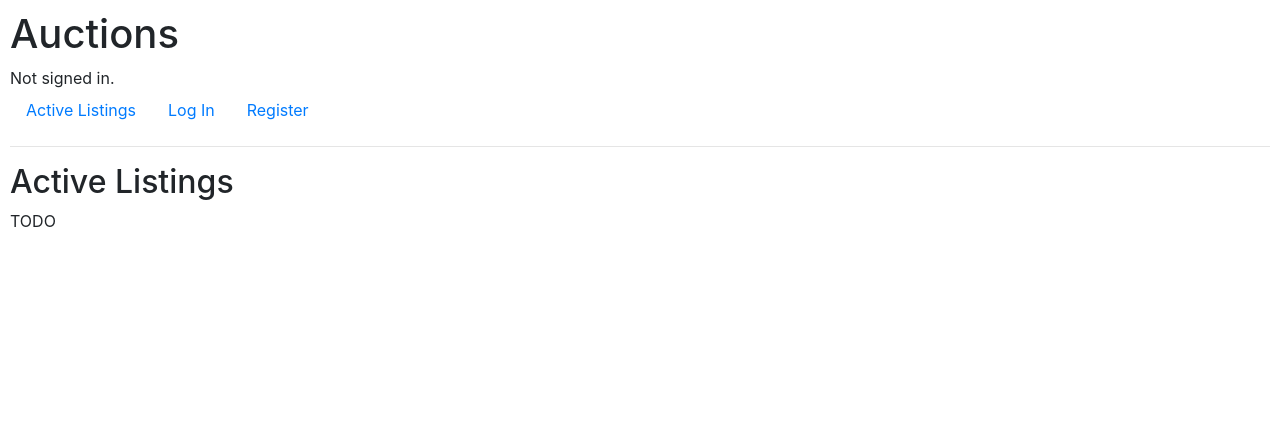
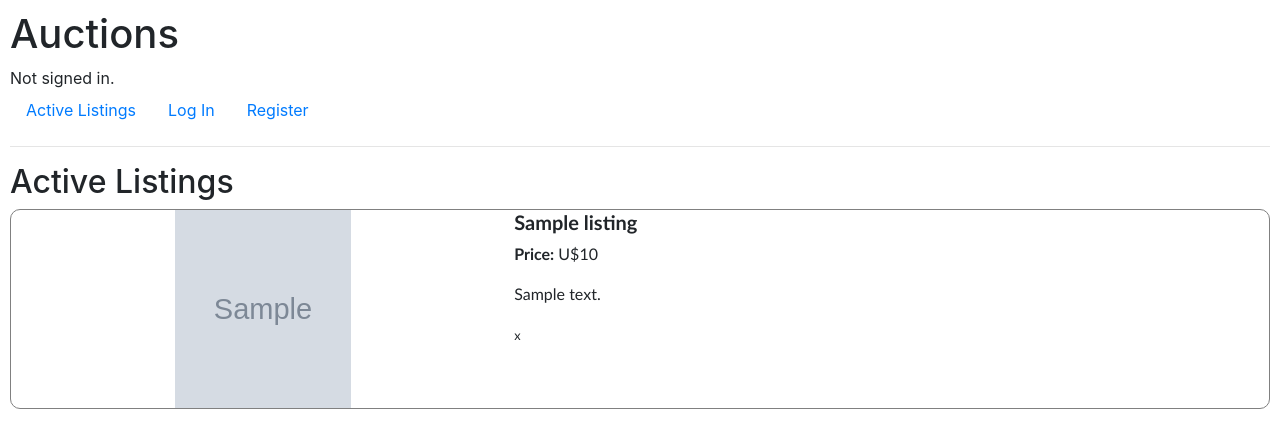
Before and after one commit to ivannerilo/cs50w_project2, a Django app: template auctions/templates/auctions/index.html in a window 1280 px wide. Shown: the top 448 px of the page. Run offline with Django 3.2, Linux system fonts and the light colour scheme; the template is opened without the code that fills it: most values are stand-ins (such as "Sample title", 1, 10 or a date in 2020); grey boxes marked "Sample" are stand-in pictures; some libraries are stand-ins or nearby versions.

```diff
--- a/auctions/static/auctions/styles.css
+++ b/auctions/static/auctions/styles.css
@@ -1,3 +1,36 @@
 body {
     padding: 10px;
 }
+
+.listing_container {
+    display: flex;
+    width: 100%;
+    height: 200px;
+    border: 1px solid grey;
+    border-radius: 10px;
+    overflow: hidden;
+}
+
+.listing_image{
+    width: 40%;
+    display: flex;
+    align-items: center;
+    justify-content: center;
+
+}
+
+.listing_content {
+    width: 60%;
+    display: flex;
+    align-items: center;
+    justify-content: center;
+    display: block;
+    font-family:'Gill Sans', 'Gill Sans MT', Calibri, 'Trebuchet MS', sans-serifs;
+
+
+}
+
+img {
+    width: 35%;
+    height: 100%;
+}
--- a/auctions/templates/auctions/index.html
+++ b/auctions/templates/auctions/index.html
@@ -1,7 +1,25 @@
 {% extends "auctions/layout.html" %}
+{% load static %}
+
+{% block style %}
+ <link href="{% static 'auctions/styles.css' %}?v={{ STATIC_VERSION }}" rel="stylesheet">
+{% endblock %}
+
+
 
 {% block body %}
     <h2>Active Listings</h2>
-
-    TODO
+    {% for listing in listings %}
+        <div class="listing_container">
+            <div class="listing_image">
+                <img src="media/{{listing.image}}"></img>
+            </div>
+            <div class="listing_content">
+                <h5><strong> {{listing.title}} </strong></h5>
+                <p><strong>Price:</strong> U${{listing.price}}</p>
+                <p> {{listing.description}} </p>
+                <small> {{listing.data_stamp}} </small>
+            </div>
+        </div>
+    {% endfor %}
 {% endblock %}
--- a/auctions/templates/auctions/layout.html
+++ b/auctions/templates/auctions/layout.html
@@ -5,7 +5,8 @@
     <head>
         <title>{% block title %}Auctions{% endblock %}</title>
         <link rel="stylesheet" href="https://stackpath.bootstrapcdn.com/bootstrap/4.4.1/css/bootstrap.min.css" integrity="sha384-Vkoo8x4CGsO3+Hhxv8T/Q5PaXtkKtu6ug5TOeNV6gBiFeWPGFN9MuhOf23Q9Ifjh" crossorigin="anonymous">
-        <link href="{% static 'auctions/styles.css' %}" rel="stylesheet">
+        {% block style %}
+        {% endblock %}
     </head>
     <body>
         <h1>Auctions</h1>
@@ -24,6 +25,9 @@
                 <li class="nav-item">
                     <a class="nav-link" href="{% url 'logout' %}">Log Out</a>
                 </li>
+                <li class="nav-item">
+                    <a class="nav-link" href="{% url 'create' %}">Create Listing</a>
+                </li>
             {% else %}
                 <li class="nav-item">
                     <a class="nav-link" href="{% url 'login' %}">Log In</a>
--- a/auctions/templates/auctions/login.html
+++ b/auctions/templates/auctions/login.html
@@ -1,4 +1,9 @@
 {% extends "auctions/layout.html" %}
+{% load static %}
+
+{% block style %}
+ <link href="{% static 'auctions/styles.css' %}?v={{ STATIC_VERSION }}" rel="stylesheet">
+{% endblock %}
 
 {% block body %}
 
--- a/auctions/templates/auctions/register.html
+++ b/auctions/templates/auctions/register.html
@@ -1,4 +1,9 @@
 {% extends "auctions/layout.html" %}
+{% load static %}
+
+{% block style %}
+ <link href="{% static 'auctions/styles.css' %}?v={{ STATIC_VERSION }}" rel="stylesheet">
+{% endblock %}
 
 {% block body %}
 
--- a/auctions/tests.py
+++ b/auctions/tests.py
@@ -3,8 +3,3 @@ from django.test import TestCase
 # Create your tests here.
 import os
 from pathlib import Path
-
-BASE_DIR = Path(__file__).resolve().parent.parent
-MEDIA_ROOT = os.path.join(BASE_DIR, 'media')
-
-print(MEDIA_ROOT)
--- a/auctions/urls.py
+++ b/auctions/urls.py
@@ -6,5 +6,6 @@ urlpatterns = [
     path("", views.index, name="index"),
     path("login", views.login_view, name="login"),
     path("logout", views.logout_view, name="logout"),
-    path("register", views.register, name="register")
+    path("register", views.register, name="register"),
+    path("create", views.create, name="create")
 ]
--- a/commerce/settings.py
+++ b/commerce/settings.py
@@ -123,7 +123,3 @@ STATIC_URL = '/static/'
 MEDIA_URL = '/media/'
 
 MEDIA_ROOT = os.path.join(BASE_DIR, 'media')
-
-STATICFILES_DIRS = (
-    os.path.join(BASE_DIR, 'static'),
-)
```
Also changed, not shown: auctions/templates/auctions/create.html (added, +17 -0 lines), auctions/views.py (+50 -6 lines), db.sqlite3, media/images/Binter.png (added).
